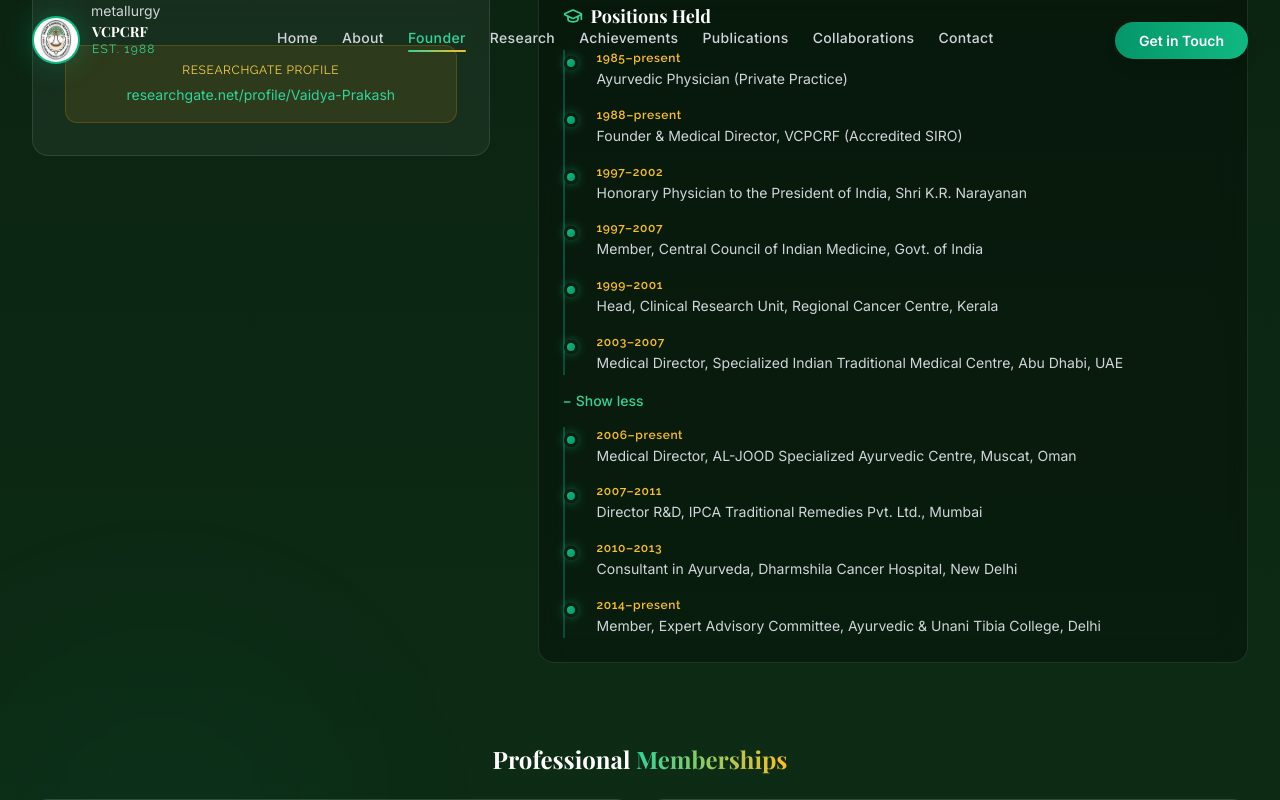
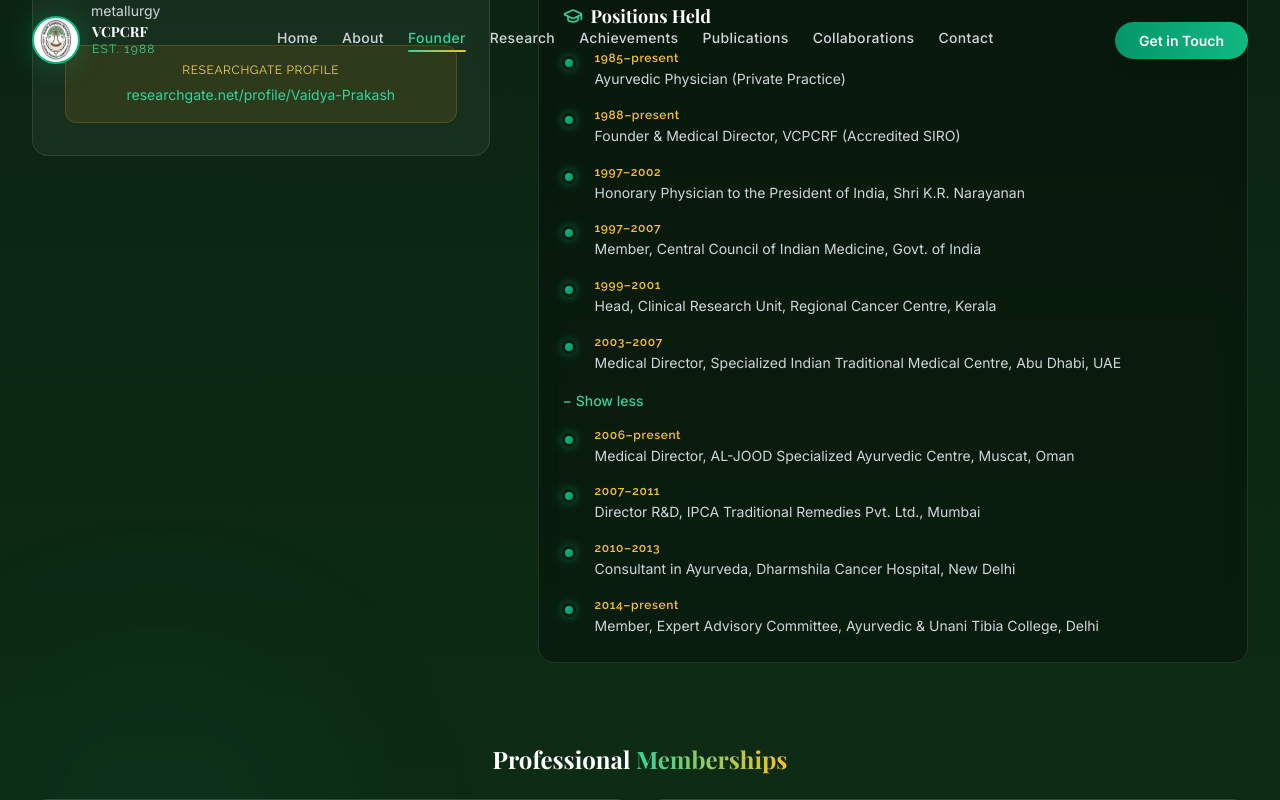
Before and after one commit to Iaak12/vcprcf, a React (Vite) app in the folder frontend/: page /founder in a window 1280 px wide. Both pictures are taken after a click on the button "+ View more positions". Shown: the part 1038-1838 px from the top of the page. Built offline with nearby package versions, Linux system fonts and the light colour scheme; a web font is replaced by a local one.

Commit message:
resolved

```diff
--- a/frontend/src/components/Founder.jsx
+++ b/frontend/src/components/Founder.jsx
@@ -144,7 +144,7 @@ export default function Founder({ hideBanner }) {
                 <GraduationCap size={20} className="text-emerald-400" />
                 Positions Held
               </h4>
-              <div className="relative pl-8 border-l-2 border-emerald-900">
+              <div className="relative pl-8">
                 {positions.slice(0, 6).map((pos, i) => (
                   <div key={i} className="timeline-item relative mb-4 last:mb-0">
                     <p className="text-gold-400 text-xs font-display font-semibold tracking-wider mb-0.5">{pos.period}</p>
@@ -162,7 +162,7 @@ export default function Founder({ hideBanner }) {
               >
                 + View more positions
               </button>
-              <div className="extra-positions hidden mt-4 relative pl-8 border-l-2 border-emerald-900">
+              <div className="extra-positions hidden mt-4 relative pl-8">
                 {positions.slice(6).map((pos, i) => (
                   <div key={i} className="timeline-item relative mb-4 last:mb-0">
                     <p className="text-gold-400 text-xs font-display font-semibold tracking-wider mb-0.5">{pos.period}</p>
```
